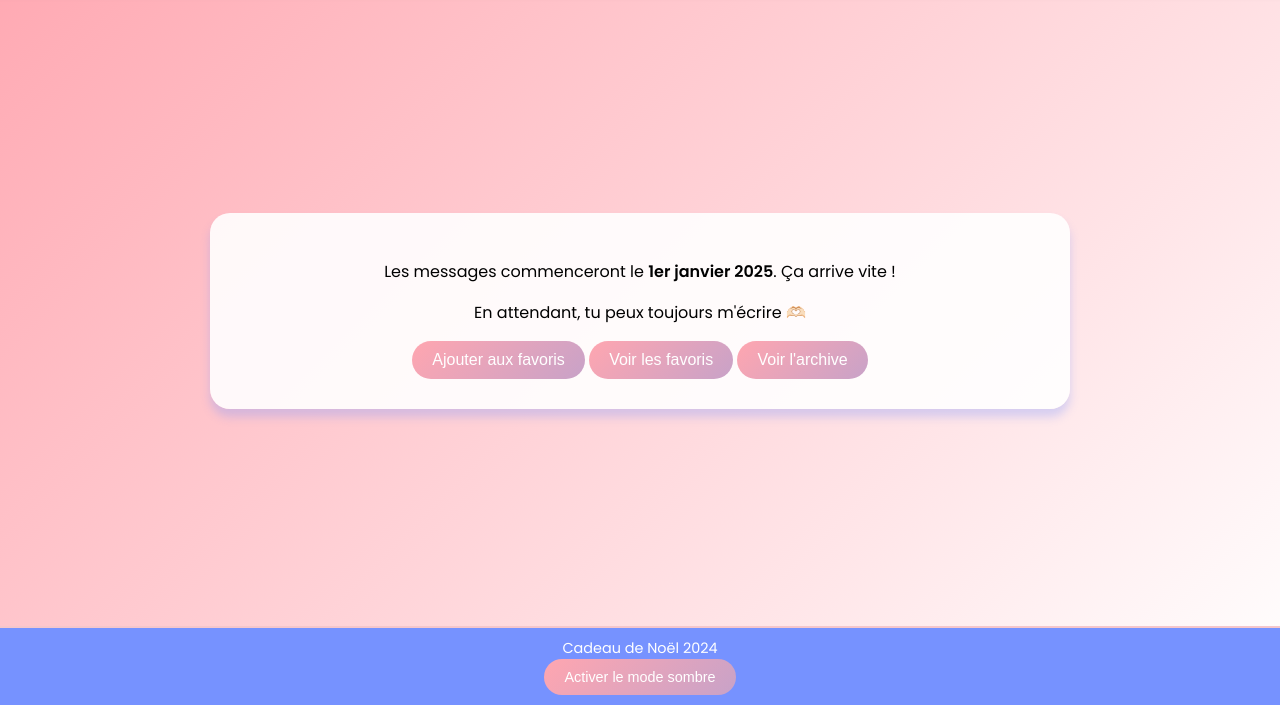
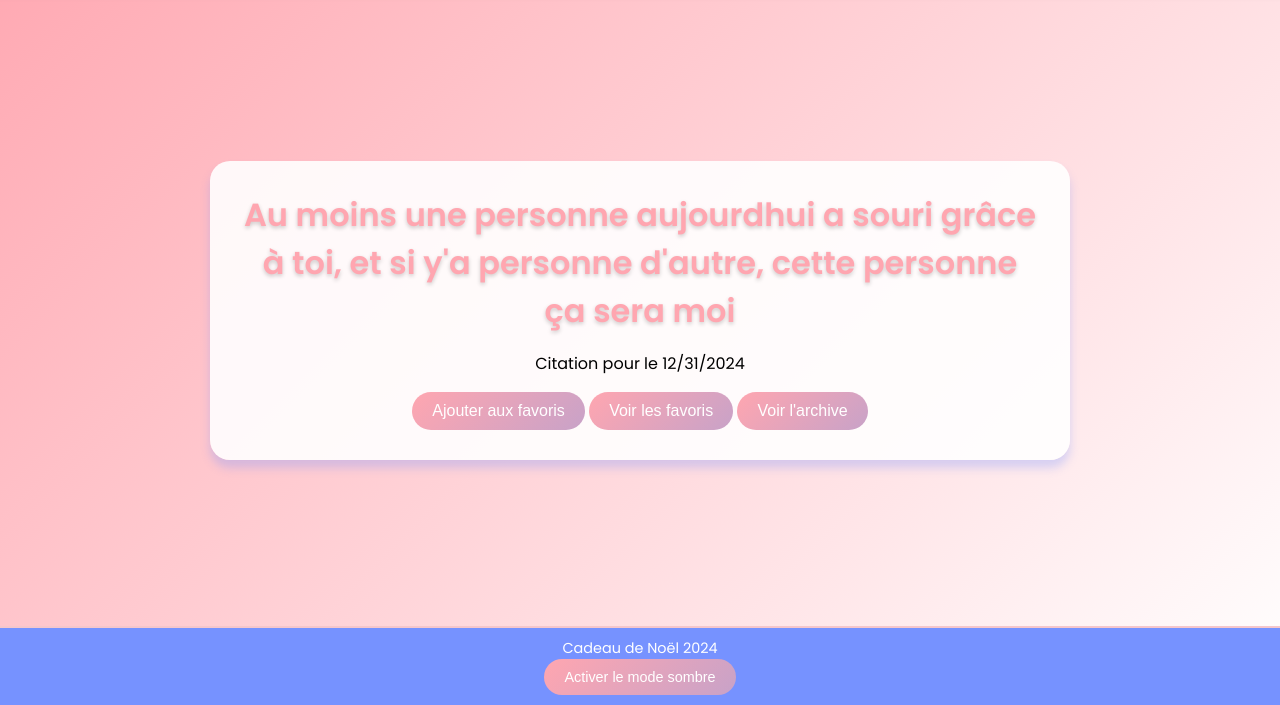
Before and after one commit to raymexee/paulinemoix.github.io, a plain HTML site: page index.html in a window 1280 px wide. Shown: the part 95-800 px from the top of the page. Drawn offline with Linux system fonts and the light colour scheme.

Commit message:
Update index.html

```diff
--- a/index.html
+++ b/index.html
@@ -83,7 +83,7 @@
 
         function getQuoteState(fixedDate = null) {
             const now = fixedDate || new Date();
-            const startDate = new Date('2025-01-01T00:00:00');
+            const startDate = new Date('2024-12-31T00:00:00');
             if (now >= startDate) {
                 return {
                     showQuote: true,
```
